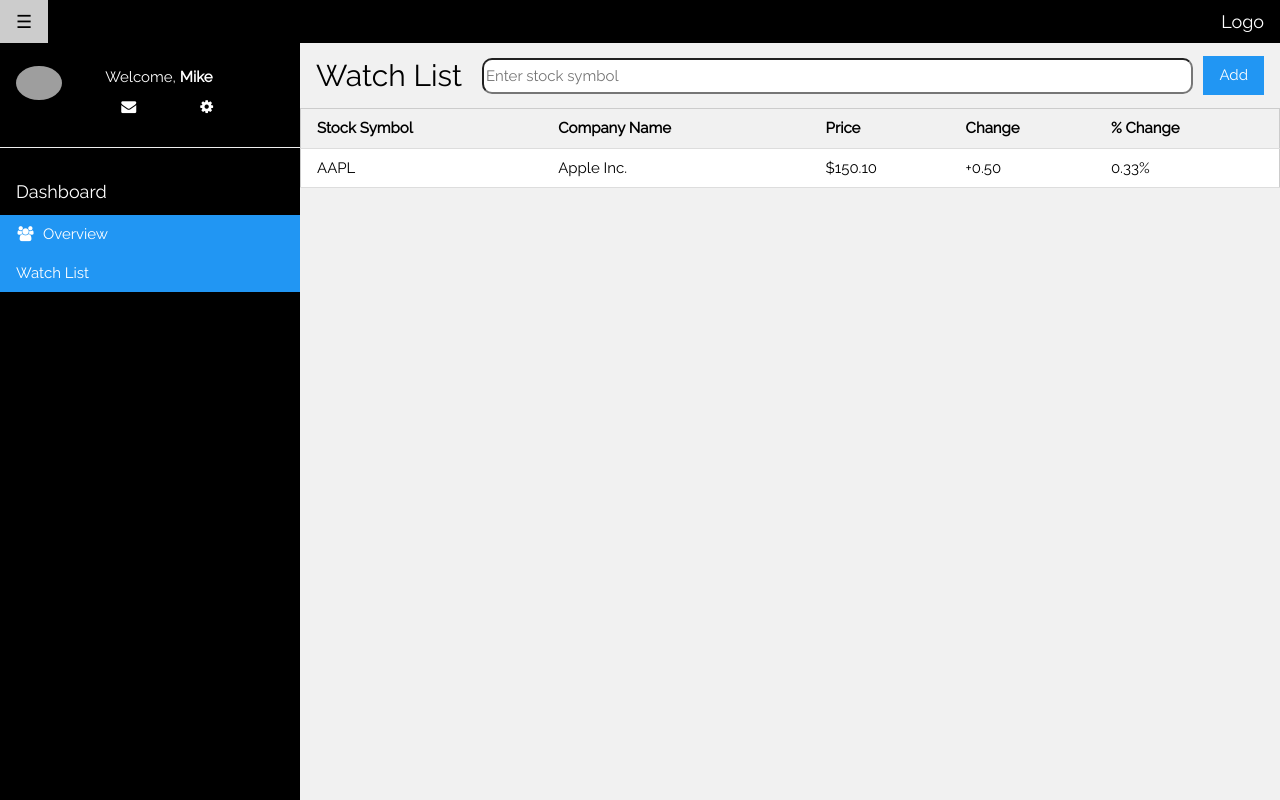
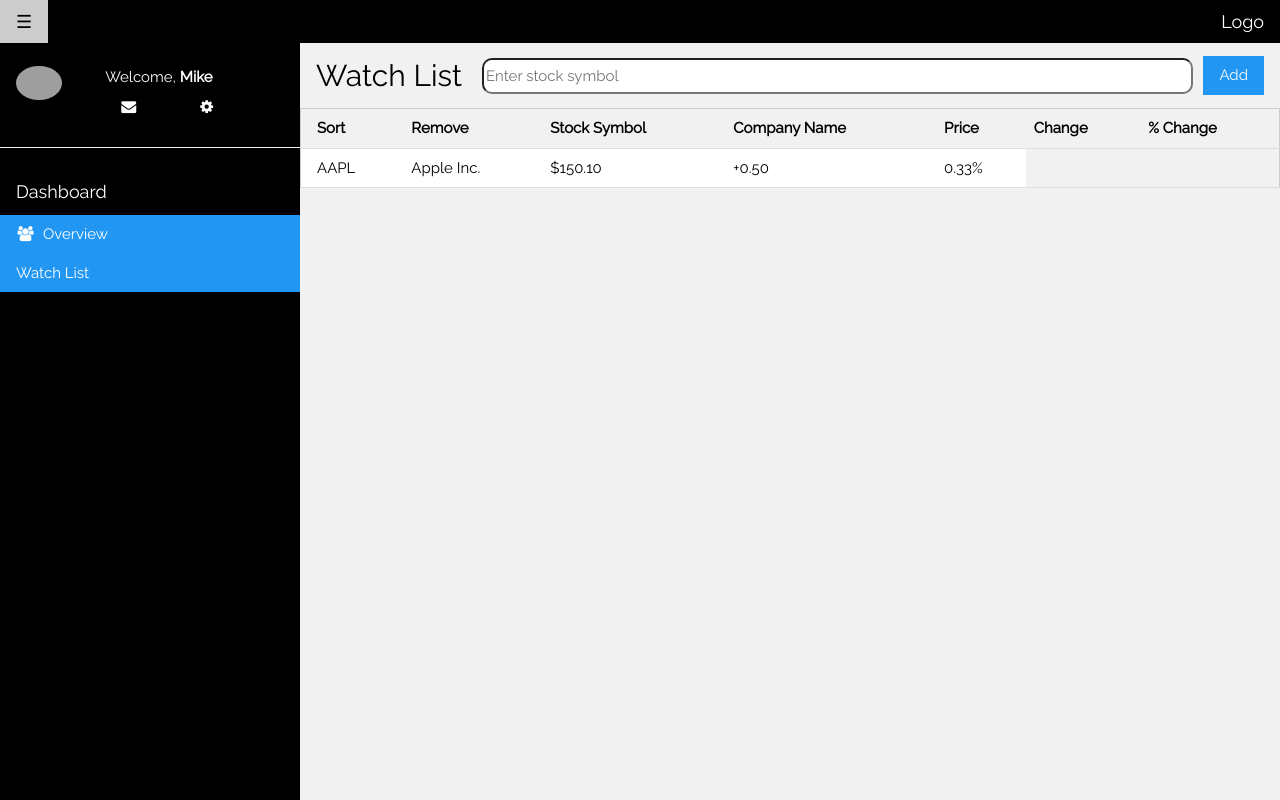
Before and after one commit to mobetat49008/house, a Flask app: page /watchlist in a window 1280 px wide. Run offline with Flask 3, Linux system fonts and the light colour scheme; parts of the project's set-up code (start-up, migrations or seed data) failed here and were passed over; grey boxes are pictures that could not be loaded.

Commit message:
Watchlist.html temp

```diff
--- a/app.py
+++ b/app.py
@@ -624,6 +624,15 @@ def reorder_list(data, order):
     item_to_index = {item: i for i, item in enumerate(order)}
     data.sort(key=lambda x: item_to_index.get(x, len(data)))
 
+@app.route('/remove_stock', methods=['POST'])
+def remove_stock():
+    symbol = request.form['stock_symbol']
+    data = read_data(filename)
+    if symbol in data:
+        data.remove(symbol)
+        write_data(filename, data)
+    redirect(url_for('watchlist'))
+
 @app.route('/add_stock', methods=['POST'])
 def add_stock():
     stock_symbol = request.form['stock_symbol']
--- a/templates/watchlist.html
+++ b/templates/watchlist.html
@@ -17,6 +17,8 @@
 <table class="w3-table-all w3-hoverable">
     <thead>
       <tr class="w3-light-grey">
+		<th>Sort</th>
+		<th>Remove</th>
         <th>Stock Symbol</th>
         <th>Company Name</th>
         <th>Price</th>
@@ -34,10 +36,23 @@
       </tr>
 	  {% for symbol in symbols %}
       <tr>
+		<td>
+          <form action="/remove_stock" method="post" style="display: inline;">
+            <input type="hidden" name="stock_symbol" value="{{ symbol }}">
+            <button type="submit" class="w3-button w3-red">Remove</button>
+          </form>
+          <button onclick="sortSymbol('{{ symbol }}')" class="w3-button w3-teal">Sort</button>
+        </td>
         <td>{{ symbol }}</td>
       </tr>
       {% endfor %}
       <!-- More rows can be dynamically generated here -->
     </tbody>
 </table>
+<script>
+function sortSymbol(symbol) {
+    // Implement sorting functionality or redirect with JS
+    console.log('Sorting for:', symbol); // Placeholder
+}
+</script>
 {% endblock %}
```
